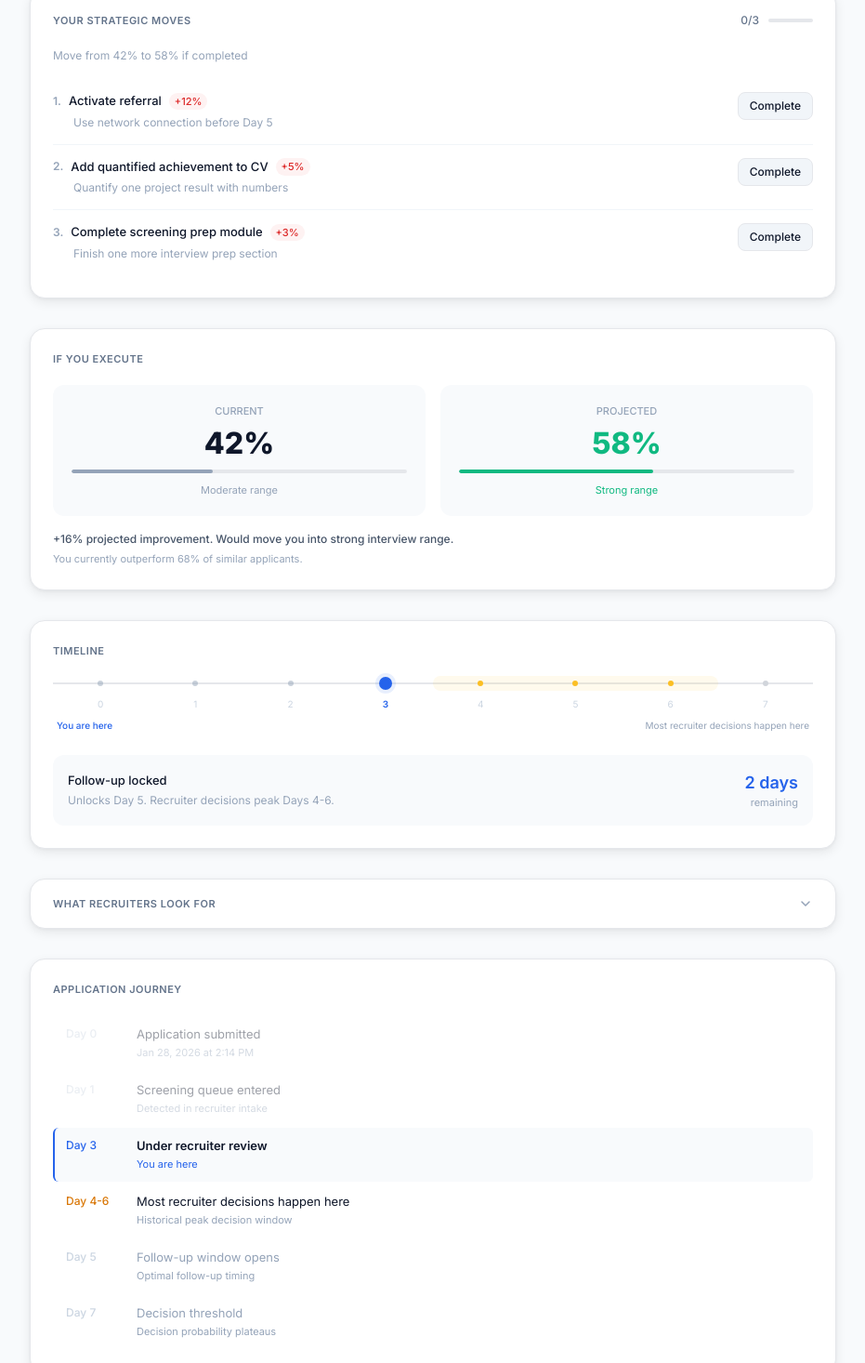
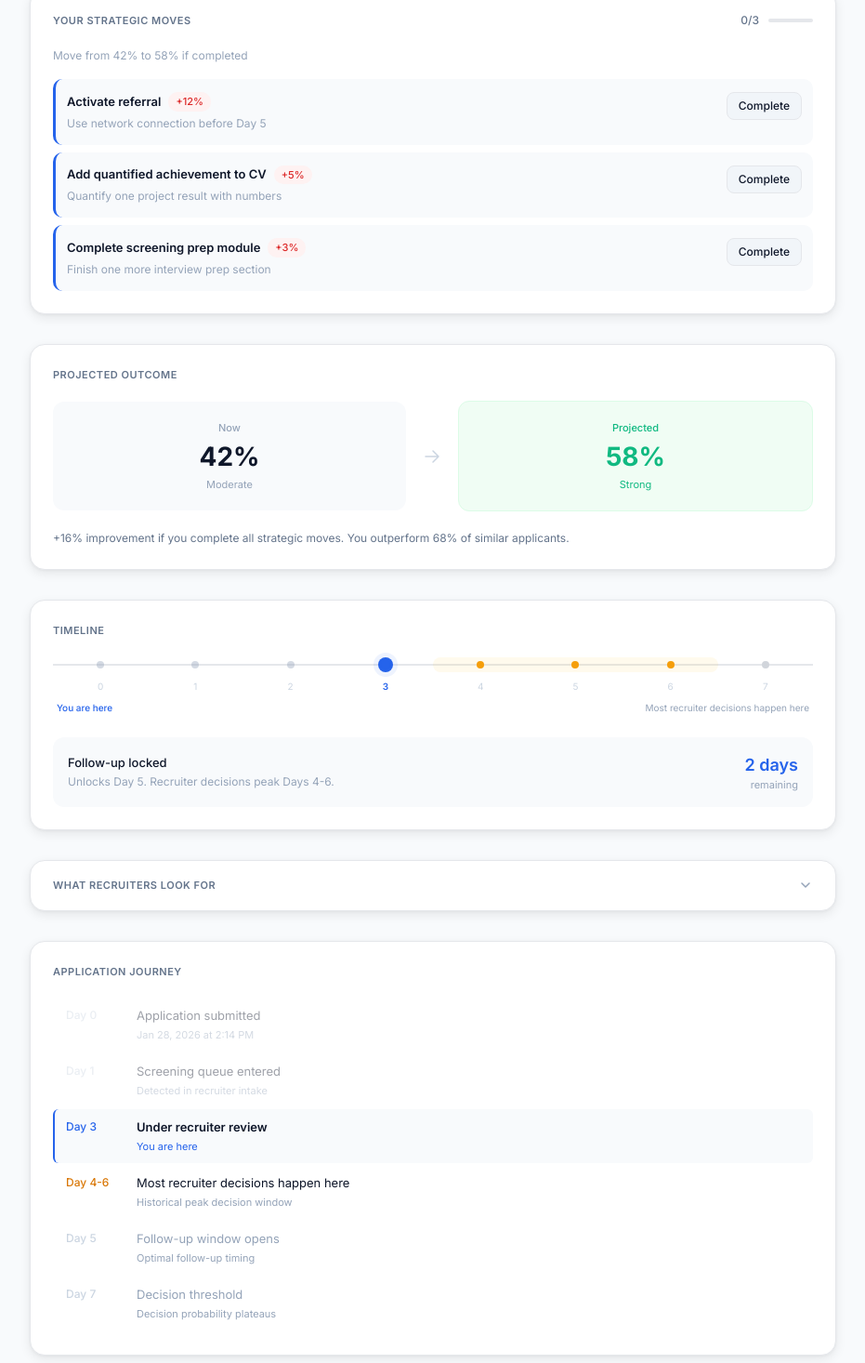
Before and after one commit to theohospiads/jobtrackv4, a Next.js app: page /actions/1 in a window 1280 px wide. Shown: the part 1044-2510 px from the top of the page at 93% size, without its empty margins (174-1105 px from the left). Built offline with nearby package versions, Linux system fonts and the light colour scheme; sample sign-in values are in the browser's storage.

Commit message:
refactor: implement V16.1 refinements for key UI elements
Fix card styles, add section dividers, improve visual hierarchy, and enhance timeline dots

```diff
--- a/components/application-insights-hub.tsx
+++ b/components/application-insights-hub.tsx
@@ -135,25 +135,27 @@ export function ApplicationInsightsHub({
         ].map((a, i) => {
           const isDone = done.includes(i)
           return (
-            <div
+              <div
               key={i}
               style={{
                 display: 'flex', justifyContent: 'space-between', alignItems: 'flex-start',
-                padding: '14px 0',
-                borderTop: i > 0 ? '1px solid #F1F5F9' : 'none',
-                opacity: isDone ? 0.45 : 1,
+                padding: '14px 12px',
+                marginTop: i > 0 ? 8 : 0,
+                background: isDone ? '#FAFBFC' : '#F8FAFC',
+                borderRadius: 10,
+                borderLeft: isDone ? '3px solid #D1D5DB' : '3px solid #2563EB',
+                opacity: isDone ? 0.5 : 1,
                 transition: 'opacity 0.2s',
               }}
             >
               <div style={{ flex: 1 }}>
                 <div style={{ display: 'flex', gap: 8, alignItems: 'center', marginBottom: 4 }}>
-                  <span style={{ fontSize: 12, fontWeight: 600, color: '#94A3B8' }}>{i + 1}.</span>
-                  <span style={{ fontSize: 13, fontWeight: 500, color: '#0F172A', textDecoration: isDone ? 'line-through' : 'none' }}>{a.label}</span>
-                  <span style={{ fontSize: 11, fontWeight: 500, color: '#DC2626', background: '#FEF2F2', padding: '1px 6px', borderRadius: 10 }}>
+                  <span style={{ fontSize: 13, fontWeight: 600, color: isDone ? '#94A3B8' : '#0F172A', textDecoration: isDone ? 'line-through' : 'none' }}>{a.label}</span>
+                  <span style={{ fontSize: 11, fontWeight: 500, color: '#DC2626', background: '#FEF2F2', padding: '2px 8px', borderRadius: 10 }}>
                     {a.impact}
                   </span>
                 </div>
-                <p style={{ fontSize: 12, color: '#94A3B8', margin: 0, paddingLeft: 22 }}>{a.desc}</p>
+                <p style={{ fontSize: 12, color: '#94A3B8', margin: 0 }}>{a.desc}</p>
               </div>
               <button
                 type="button"
@@ -176,37 +178,33 @@ export function ApplicationInsightsHub({
       {/* ── LEVEL 3: IF YOU EXECUTE ── */}
       <div style={{ ...card, padding: 24 }}>
         <p style={{ fontSize: 11, fontWeight: 600, color: '#64748B', margin: '0 0 20px 0', textTransform: 'uppercase', letterSpacing: '0.5px' }}>
-          If You Execute
+          Projected Outcome
         </p>
 
-        <div style={{ display: 'grid', gridTemplateColumns: '1fr 1fr', gap: 16, marginBottom: 16 }}>
-          <div style={{ padding: 20, background: '#F8FAFC', borderRadius: 12, textAlign: 'center' }}>
-            <p style={{ fontSize: 11, color: '#94A3B8', margin: '0 0 10px 0', fontWeight: 500, textTransform: 'uppercase' }}>Current</p>
-            <p style={{ fontSize: 32, fontWeight: 800, color: '#0F172A', margin: '0 0 12px 0', lineHeight: 1 }}>{current}%</p>
-            <div style={{ height: 4, background: '#E5E7EB', borderRadius: 2, overflow: 'hidden' }}>
-              <div style={{ height: '100%', width: `${current}%`, background: '#94A3B8', borderRadius: 2 }} />
-            </div>
-            <p style={{ fontSize: 11, color: '#94A3B8', margin: '10px 0 0 0' }}>Moderate range</p>
+        <div style={{ display: 'flex', alignItems: 'center', gap: 16, marginBottom: 20 }}>
+          {/* Current */}
+          <div style={{ flex: 1, padding: 20, background: '#F8FAFC', borderRadius: 12, textAlign: 'center' }}>
+            <p style={{ fontSize: 11, color: '#94A3B8', margin: '0 0 8px 0', fontWeight: 500 }}>Now</p>
+            <p style={{ fontSize: 28, fontWeight: 700, color: '#0F172A', margin: 0, lineHeight: 1 }}>{current}%</p>
+            <p style={{ fontSize: 11, color: '#94A3B8', margin: '8px 0 0 0' }}>Moderate</p>
           </div>
 
-          <div style={{ padding: 20, background: '#F8FAFC', borderRadius: 12, textAlign: 'center' }}>
-            <p style={{ fontSize: 11, color: '#94A3B8', margin: '0 0 10px 0', fontWeight: 500, textTransform: 'uppercase' }}>Projected</p>
-            <p style={{ fontSize: 32, fontWeight: 800, color: '#10B981', margin: '0 0 12px 0', lineHeight: 1 }}>{projected}%</p>
-            <div style={{ height: 4, background: '#E5E7EB', borderRadius: 2, overflow: 'hidden' }}>
-              <div style={{ height: '100%', width: `${projected}%`, background: '#10B981', borderRadius: 2 }} />
-            </div>
-            <p style={{ fontSize: 11, color: '#10B981', margin: '10px 0 0 0' }}>Strong range</p>
+          {/* Arrow */}
+          <svg width="24" height="24" viewBox="0 0 24 24" fill="none" style={{ flexShrink: 0 }}>
+            <path d="M5 12H19M19 12L13 6M19 12L13 18" stroke="#CBD5E1" strokeWidth="1.5" strokeLinecap="round" strokeLinejoin="round"/>
+          </svg>
+
+          {/* Projected */}
+          <div style={{ flex: 1, padding: 20, background: '#F0FDF4', borderRadius: 12, textAlign: 'center', border: '1px solid #DCFCE7' }}>
+            <p style={{ fontSize: 11, color: '#10B981', margin: '0 0 8px 0', fontWeight: 500 }}>Projected</p>
+            <p style={{ fontSize: 28, fontWeight: 700, color: '#10B981', margin: 0, lineHeight: 1 }}>{projected}%</p>
+            <p style={{ fontSize: 11, color: '#10B981', margin: '8px 0 0 0' }}>Strong</p>
           </div>
         </div>
 
-        <div style={{ display: 'flex', flexDirection: 'column', gap: 4 }}>
-          <p style={{ fontSize: 12, fontWeight: 500, color: '#475569', margin: 0 }}>
-            +{projected - current}% projected improvement. Would move you into strong interview range.
-          </p>
-          <p style={{ fontSize: 11, color: '#94A3B8', margin: 0 }}>
-            You currently outperform {percentile}% of similar applicants.
-          </p>
-        </div>
+        <p style={{ fontSize: 12, color: '#64748B', margin: 0 }}>
+          +{projected - current}% improvement if you complete all strategic moves. You outperform {percentile}% of similar applicants.
+        </p>
       </div>
 
       {/* ── LEVEL 4: TIMELINE INSIGHT ── */}
@@ -236,13 +234,13 @@ export function ApplicationInsightsHub({
               <div key={i} style={{ flex: 1, display: 'flex', flexDirection: 'column', alignItems: 'center', position: 'relative', zIndex: 1 }}>
                 <div
                   style={{
-                    width: d.current ? 14 : 6,
-                    height: d.current ? 14 : 6,
+                    width: d.current ? 16 : 8,
+                    height: d.current ? 16 : 8,
                     borderRadius: '50%',
-                    background: d.current ? '#2563EB' : d.past ? '#94A3B8' : d.peak ? '#FBBF24' : '#D1D5DB',
-                    border: d.current ? '3px solid rgba(37, 99, 235, 0.25)' : 'none',
-                    boxShadow: d.current ? '0 0 0 4px rgba(37, 99, 235, 0.1)' : 'none',
-                    opacity: d.past ? 0.5 : 1,
+                    background: d.current ? '#2563EB' : d.past ? '#94A3B8' : d.peak ? '#F59E0B' : '#D1D5DB',
+                    border: d.current ? '3px solid rgba(37, 99, 235, 0.2)' : 'none',
+                    boxShadow: d.current ? '0 0 0 5px rgba(37, 99, 235, 0.08)' : 'none',
+                    opacity: d.past ? 0.4 : 1,
                   }}
                 />
               </div>
@@ -309,9 +307,9 @@ export function ApplicationInsightsHub({
             </button>
 
             {showDecisionModel && (
-              <div style={{ padding: '0 24px 24px 24px', display: 'flex', flexDirection: 'column', gap: 24 }}>
+              <div style={{ padding: '0 24px 24px 24px', display: 'flex', flexDirection: 'column', gap: 0 }}>
                 {/* Positive */}
-                <div>
+                <div style={{ paddingBottom: 20 }}>
                   <p style={{ fontSize: 11, fontWeight: 600, color: '#10B981', margin: '0 0 12px 0', textTransform: 'uppercase', letterSpacing: '0.3px' }}>
                     Working in your favor
                   </p>
@@ -327,7 +325,7 @@ export function ApplicationInsightsHub({
                 </div>
 
                 {/* Friction */}
-                <div>
+                <div style={{ paddingTop: 20, paddingBottom: 20, borderTop: '1px solid #F1F5F9' }}>
                   <p style={{ fontSize: 11, fontWeight: 600, color: '#EF4444', margin: '0 0 12px 0', textTransform: 'uppercase', letterSpacing: '0.3px' }}>
                     Areas to strengthen
                   </p>
@@ -343,7 +341,7 @@ export function ApplicationInsightsHub({
                 </div>
 
                 {/* Screening Priorities */}
-                <div>
+                <div style={{ paddingTop: 20, borderTop: '1px solid #F1F5F9' }}>
                   <p style={{ fontSize: 11, fontWeight: 600, color: '#64748B', margin: '0 0 12px 0', textTransform: 'uppercase', letterSpacing: '0.3px' }}>
                     Screening Priorities
                   </p>
@@ -430,32 +428,32 @@ export function ApplicationInsightsHub({
       )}
 
       {/* ── MODEL TRANSPARENCY ── */}
-      <div style={{ ...card, overflow: 'hidden', background: '#FAFBFC' }}>
+      <div style={{ padding: '0 4px' }}>
         <button
           type="button"
           onClick={() => setShowGovernance(!showGovernance)}
           style={{
-            width: '100%', background: 'none', border: 'none', padding: '14px 24px',
-            cursor: 'pointer', display: 'flex', justifyContent: 'space-between', alignItems: 'center',
+            background: 'none', border: 'none', padding: 0,
+            cursor: 'pointer', display: 'flex', gap: 6, alignItems: 'center',
           }}
         >
-          <p style={{ fontSize: 11, fontWeight: 500, color: '#94A3B8', margin: 0, textTransform: 'uppercase', letterSpacing: '0.5px' }}>
-            Model Transparency
+          <p style={{ fontSize: 11, fontWeight: 500, color: '#CBD5E1', margin: 0 }}>
+            How this works
           </p>
-          <svg width="14" height="14" viewBox="0 0 16 16" fill="none"
+          <svg width="12" height="12" viewBox="0 0 16 16" fill="none"
             style={{ transition: 'transform 0.2s', transform: showGovernance ? 'rotate(180deg)' : 'rotate(0deg)' }}>
-            <path d="M4 6L8 10L12 6" stroke="#94A3B8" strokeWidth="1.5" strokeLinecap="round" strokeLinejoin="round"/>
+            <path d="M4 6L8 10L12 6" stroke="#CBD5E1" strokeWidth="1.5" strokeLinecap="round" strokeLinejoin="round"/>
           </svg>
         </button>
 
         {showGovernance && (
-          <div style={{ padding: '0 24px 16px 24px' }}>
-            <p style={{ fontSize: 12, color: '#94A3B8', margin: '0 0 12px 0' }}>
+          <div style={{ marginTop: 12 }}>
+            <p style={{ fontSize: 12, color: '#94A3B8', margin: '0 0 8px 0' }}>
               Probabilistic model based on anonymized hiring data. Confidence intervals from 1,200+ comparable cases.
             </p>
-            <div style={{ display: 'flex', gap: 24 }}>
-              {['No recruiter tracking', 'No employer scraping', 'GDPR compliant'].map((t, i) => (
-                <p key={i} style={{ fontSize: 11, color: '#94A3B8', margin: 0 }}>{t}</p>
+            <div style={{ display: 'flex', gap: 16 }}>
+              {['No recruiter tracking', 'No employer scraping', 'GDPR compliant'].map((label, i) => (
+                <span key={i} style={{ fontSize: 11, color: '#CBD5E1' }}>{label}</span>
               ))}
             </div>
           </div>
```
